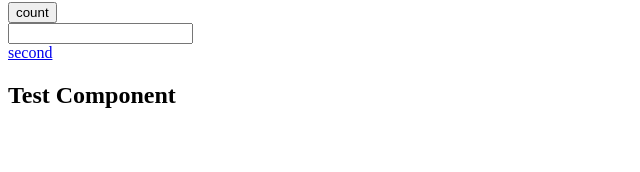
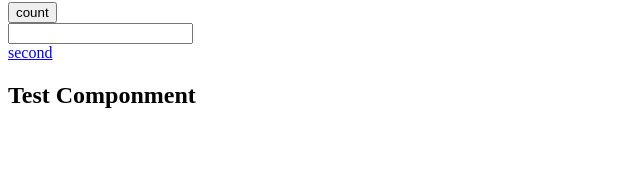
Before and after one commit to azarashi2931/next-js-practice, a Next.js app: page / in a window 1280 px wide. Shown: the part 125-297 px from the top of the page, without its empty margins (0-640 px from the left). Built offline with nearby package versions, Linux system fonts and the light colour scheme.

Commit message:
Add attribute

```diff
--- a/components/test-component.tsx
+++ b/components/test-component.tsx
@@ -1,5 +1,9 @@
 import { FunctionComponent } from "react";
 
-export const TestComponent: FunctionComponent = () => {
-  return <h2>Test Component</h2>;
+type Props = {
+  text: string;
 };
+
+export const TestComponent: FunctionComponent<Props> = (props) => {
+  return <h2>{props.text}</h2>;
+};
--- a/pages/index.tsx
+++ b/pages/index.tsx
@@ -16,7 +16,7 @@ const Index: NextPage = () => {
         <input value={text} onChange={(e) => setText(e.target.value)} />
       </form>
       <Link href="./second">second</Link>
-      <TestComponent />
+      <TestComponent text="Test Componment" />
     </>
   );
 };
```
